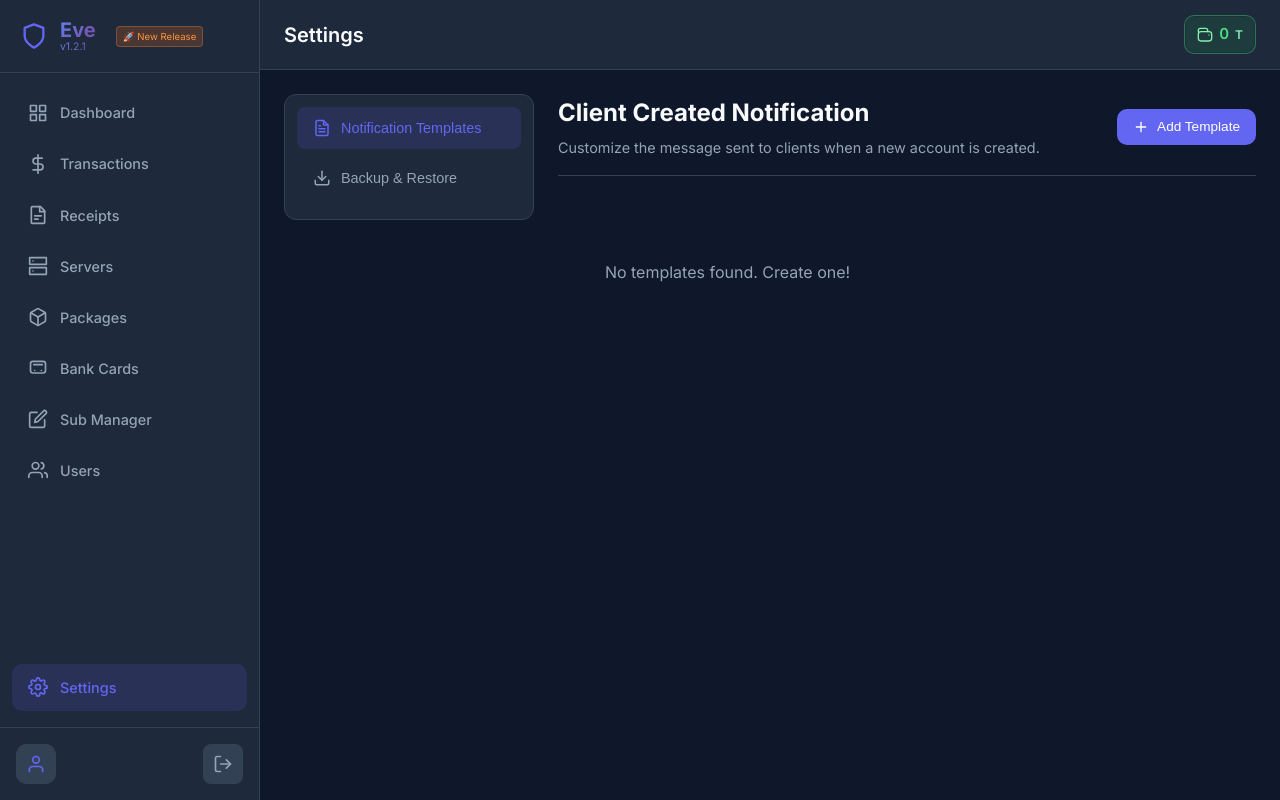
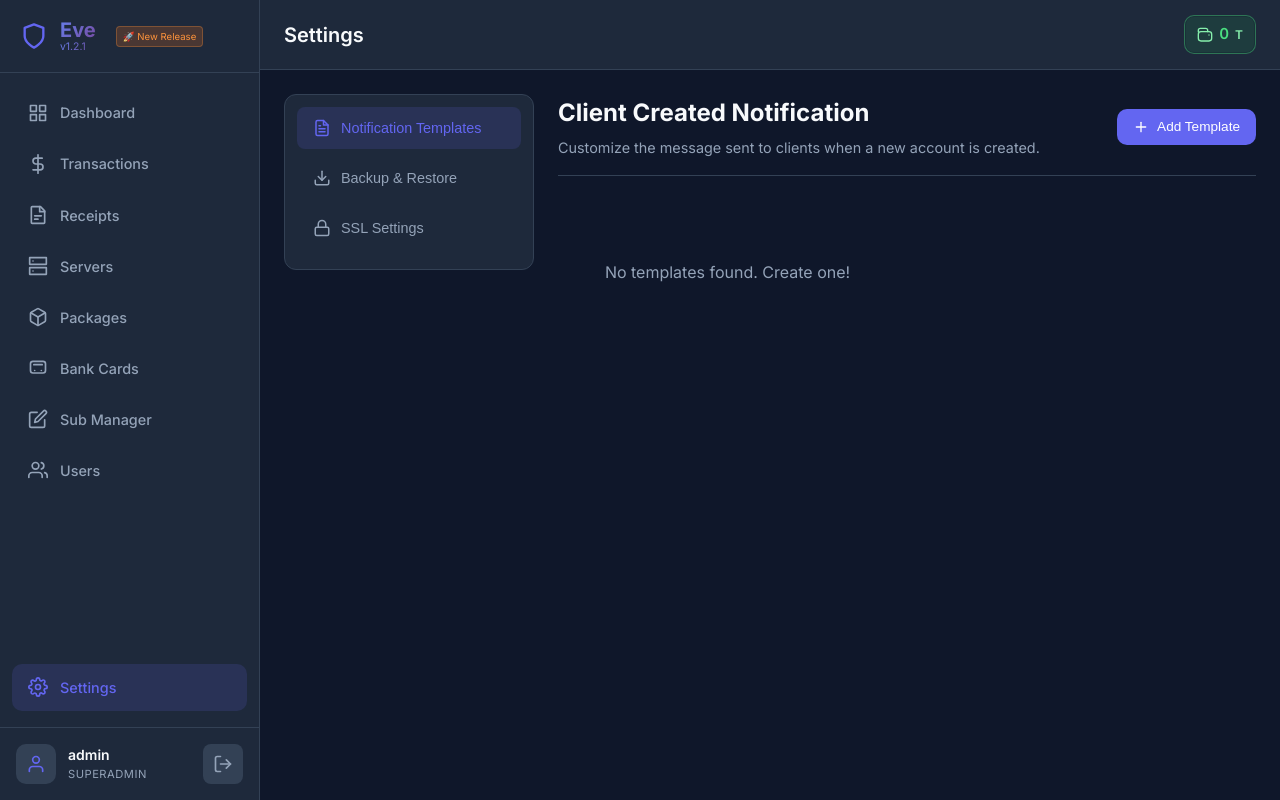
Before and after one commit to yoyoraya/eve-xui-manager, a Flask app: page /settings in a window 1280 px wide. Run offline with Flask 3, Linux system fonts and the light colour scheme; a user stored in the database is signed in; data comes from the database, SQL or seed files in the repository; data that the repository does not hold is empty.

Commit message:
Add SSL configuration, fix settings page context, and update admin UI

```diff
--- a/app.py
+++ b/app.py
@@ -1172,7 +1172,12 @@ def settings_page():
     user = db.session.get(Admin, session['admin_id'])
     if not user.is_superadmin:
         return redirect(url_for('dashboard'))
-    return render_template('settings.html', current_user=user, is_superadmin=user.is_superadmin, app_version=APP_VERSION)
+    return render_template('settings.html',
+                         current_user=user,
+                         is_superadmin=user.is_superadmin,
+                         app_version=APP_VERSION,
+                         admin_username=user.username,
+                         role=user.role)
 
 @app.route('/api/clients/search')
 @login_required
@@ -1705,7 +1710,7 @@ def test_server_connection(server_id):
     session_obj, error = get_xui_session(server)
     if error:
         return jsonify({"success": False, "error": error}), 400
-    return jsonify({"success": True})
+    return jsonify({"success": True, "panel_type": server.panel_type})
 
 @app.route('/api/assign-client', methods=['POST'])
 @superadmin_required
@@ -2731,6 +2736,43 @@ def save_backup_settings():
     db.session.commit()
     return jsonify({'success': True, 'message': 'Settings saved'})
 
+@app.route('/api/settings/ssl', methods=['GET'])
+@login_required
+def get_ssl_settings():
+    cert = db.session.get(SystemSetting, 'ssl_cert_path')
+    key = db.session.get(SystemSetting, 'ssl_key_path')
+    return jsonify({
+        'success': True,
+        'cert_path': cert.value if cert else '',
+        'key_path': key.value if key else ''
+    })
+
+@app.route('/api/settings/ssl', methods=['POST'])
+@login_required
+def save_ssl_settings():
+    data = request.json
+    cert_path = data.get('cert_path', '').strip()
+    key_path = data.get('key_path', '').strip()
+
+    # Save cert path
+    cert_setting = db.session.get(SystemSetting, 'ssl_cert_path')
+    if not cert_setting:
+        cert_setting = SystemSetting(key='ssl_cert_path', value=cert_path)
+        db.session.add(cert_setting)
+    else:
+        cert_setting.value = cert_path
+
+    # Save key path
+    key_setting = db.session.get(SystemSetting, 'ssl_key_path')
+    if not key_setting:
+        key_setting = SystemSetting(key='ssl_key_path', value=key_path)
+        db.session.add(key_setting)
+    else:
+        key_setting.value = key_path
+
+    db.session.commit()
+    return jsonify({'success': True, 'message': 'SSL settings saved'})
+
 @app.route('/api/backups/<filename>/download', methods=['GET'])
 @login_required
 def download_backup(filename):
--- a/templates/admins.html
+++ b/templates/admins.html
@@ -259,6 +259,7 @@
         document.getElementById('modal-title').textContent = 'Add User';
         document.getElementById('edit-admin-id').value = '';
         document.getElementById('admin-username').value = '';
+        document.getElementById('admin-username').disabled = false;
         document.getElementById('admin-password').value = '';
         document.getElementById('admin-role').value = 'reseller';
         document.getElementById('admin-telegram-id').value = '';
@@ -280,6 +281,7 @@
         document.getElementById('modal-title').textContent = 'Edit User';
         document.getElementById('edit-admin-id').value = admin.id;
         document.getElementById('admin-username').value = admin.username;
+        document.getElementById('admin-username').disabled = true;
         document.getElementById('admin-password').value = '';
         document.getElementById('admin-role').value = admin.role || 'admin';
         document.getElementById('admin-telegram-id').value = admin.telegram_id || '';
--- a/templates/settings.html
+++ b/templates/settings.html
@@ -13,6 +13,10 @@
         <button class="settings-tab" onclick="switchTab('backups')">
             <svg xmlns="http://www.w3.org/2000/svg" width="18" height="18" viewBox="0 0 24 24" fill="none" stroke="currentColor" stroke-width="2" stroke-linecap="round" stroke-linejoin="round"><path d="M21 15v4a2 2 0 0 1-2 2H5a2 2 0 0 1-2-2v-4"></path><polyline points="7 10 12 15 17 10"></polyline><line x1="12" y1="15" x2="12" y2="3"></line></svg>
             Backup & Restore
+        </button>
+        <button class="settings-tab" onclick="switchTab('ssl')">
+            <svg xmlns="http://www.w3.org/2000/svg" width="18" height="18" viewBox="0 0 24 24" fill="none" stroke="currentColor" stroke-width="2" stroke-linecap="round" stroke-linejoin="round"><rect x="3" y="11" width="18" height="11" rx="2" ry="2"></rect><path d="M7 11V7a5 5 0 0 1 10 0v4"></path></svg>
+            SSL Settings
         </button>
         <!-- Add more tabs here later -->
     </div>
@@ -92,6 +96,31 @@
                             <!-- Backups will be loaded here -->
                         </tbody>
                     </table>
+                </div>
+            </div>
+        </div>
+
+        <div id="tab-ssl" class="tab-pane">
+            <div class="panel-card">
+                <div class="panel-card-header">
+                    <div class="header-content">
+                        <h2>SSL Configuration</h2>
+                        <p class="text-secondary">Configure SSL certificate paths for HTTPS.</p>
+                    </div>
+                    <button class="btn btn-primary" onclick="saveSSLSettings()">
+                        <svg xmlns="http://www.w3.org/2000/svg" width="16" height="16" viewBox="0 0 24 24" fill="none" stroke="currentColor" stroke-width="2" stroke-linecap="round" stroke-linejoin="round"><path d="M19 21H5a2 2 0 0 1-2-2V5a2 2 0 0 1 2-2h11l5 5v11a2 2 0 0 1-2 2z"></path><polyline points="17 21 17 13 7 13 7 21"></polyline><polyline points="7 3 7 8 15 8"></polyline></svg>
+                        Save Settings
+                    </button>
+                </div>
+                <div class="form-group">
+                    <label>Public Key Path (Certificate)</label>
+                    <input type="text" id="ssl-cert-path" class="form-control" placeholder="/etc/ssl/certs/your_cert.crt">
+                    <small class="text-secondary">Absolute path to your .crt or .pem file</small>
+                </div>
+                <div class="form-group">
+                    <label>Private Key Path</label>
+                    <input type="text" id="ssl-key-path" class="form-control" placeholder="/etc/ssl/private/your_key.key">
+                    <small class="text-secondary">Absolute path to your .key file</small>
                 </div>
             </div>
         </div>
@@ -433,6 +462,45 @@
         if (tabName === 'backups') {
             loadBackups();
             loadBackupSettings();
+        } else if (tabName === 'ssl') {
+            loadSSLSettings();
+        }
+    }
+
+    async function loadSSLSettings() {
+        try {
+            const res = await fetch('/api/settings/ssl');
+            const data = await res.json();
+            if (data.success) {
+                document.getElementById('ssl-cert-path').value = data.cert_path || '';
+                document.getElementById('ssl-key-path').value = data.key_path || '';
+            }
+        } catch (e) {
+            console.error('Error loading SSL settings', e);
+        }
+    }
+
+    async function saveSSLSettings() {
+        const certPath = document.getElementById('ssl-cert-path').value;
+        const keyPath = document.getElementById('ssl-key-path').value;
+
+        try {
+            const res = await fetch('/api/settings/ssl', {
+                method: 'POST',
+                headers: {'Content-Type': 'application/json'},
+                body: JSON.stringify({
+                    cert_path: certPath,
+                    key_path: keyPath
+                })
+            });
+            const data = await res.json();
+            if (data.success) {
+                showToast('SSL settings saved');
+            } else {
+                showToast(data.error || 'Error saving settings', 'error');
+            }
+        } catch (e) {
+            showToast('Network error', 'error');
         }
     }
 
```
Also changed, not shown: 1 other file.
